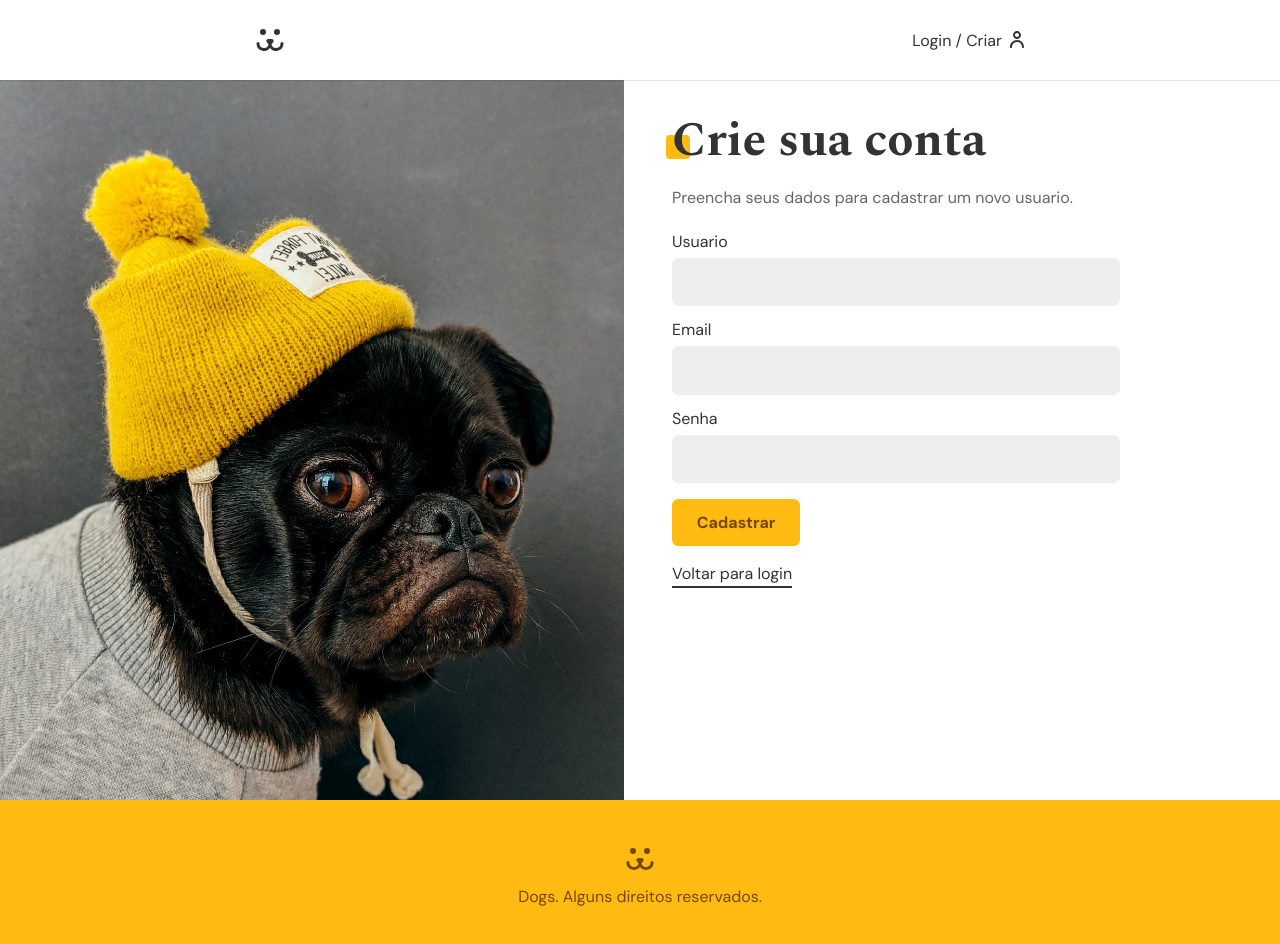
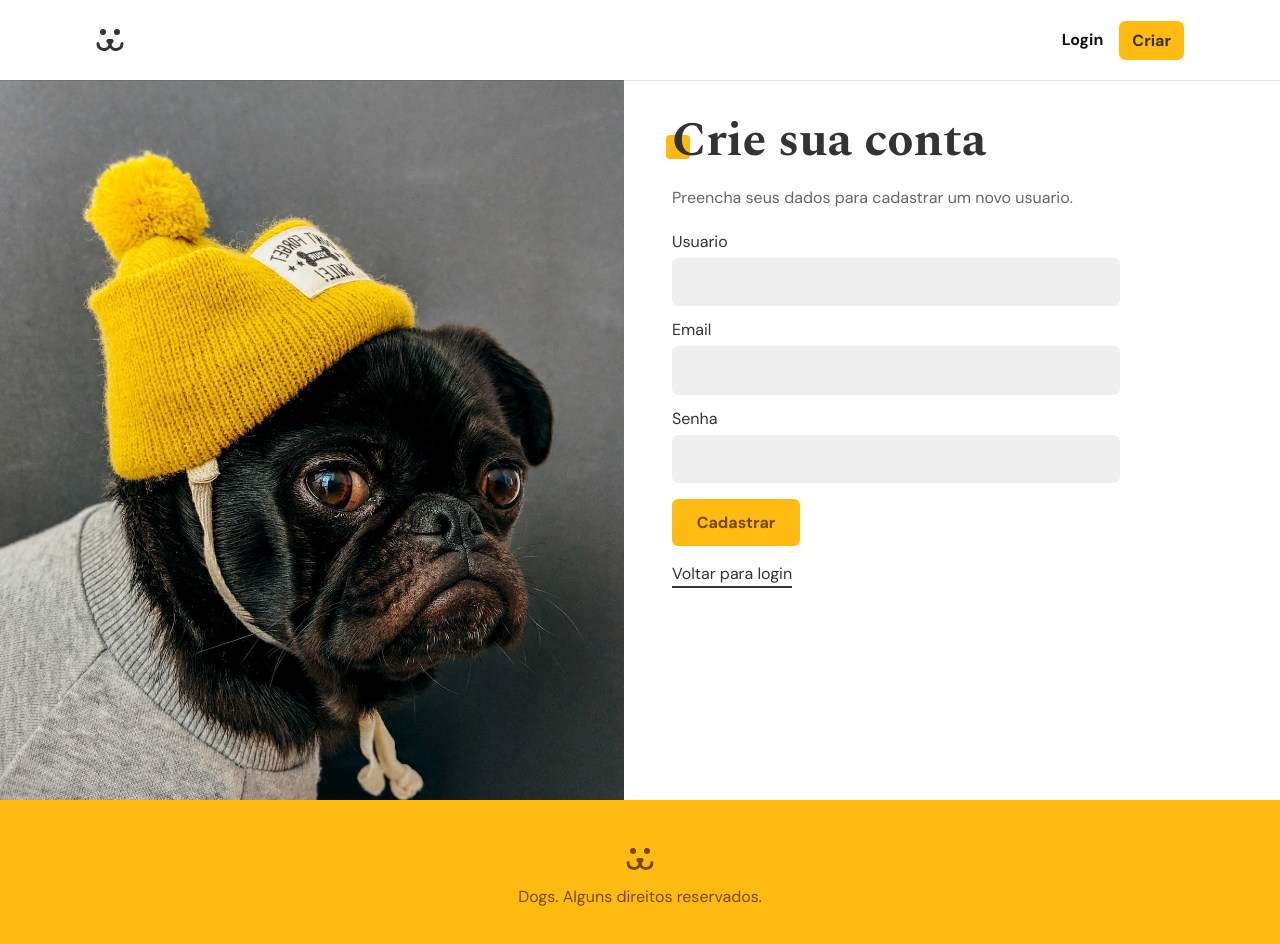
Before and after one commit to danielest-web/Dogs, a React (Vite) app: page /login/criar in a window 1280 px wide. Shown: the top 944 px of the page. Built offline with nearby package versions, Linux system fonts and the light colour scheme.

Commit message:
configurando pagina de cadastro

```diff
--- a/src/Components/Header.jsx
+++ b/src/Components/Header.jsx
@@ -15,7 +15,7 @@ const Header = () => {
         </Link>
         {data ? (
           <div className={styles.user}>
-            <Link className={styles.login} to="/conta">
+            <Link className={`${styles.login} ${styles.account}`} to="/conta">
               {data.nome}
             </Link>
             <button type="button" onClick={userLogout} className={styles.button}>
@@ -23,9 +23,14 @@ const Header = () => {
             </button>
           </div>
         ) : (
-          <Link className={styles.login} to="/login">
-            Login / Criar
-          </Link>
+          <div className={styles.auth}>
+            <Link className={styles.login} to="/login">
+              Login
+            </Link>
+            <Link className={styles.create} to="/login/criar">
+              Criar
+            </Link>
+          </div>
         )}
       </nav>
     </header>
--- a/src/Components/Header.module.css
+++ b/src/Components/Header.module.css
@@ -9,6 +9,7 @@
 }
 
 .nav {
+  max-width: 70rem;
   height: 4rem;
   display: flex;
   justify-content: space-between;
@@ -27,21 +28,74 @@
   align-items: center;
 }
 
-.login::after {
+.account::before {
   content: '';
   display: inline-block;
   width: 14px;
   height: 17px;
   background: url('../Assets/usuario.svg') no-repeat center center;
-  margin-left: 0.5rem;
+  margin-right: 0.5rem;
   position: relative;
   top: -1px;
+}
+
+.auth {
+  display: flex;
+  align-items: center;
+  gap: 1rem;
+}
+
+.create {
+  color: #333;
+  font-weight: 700;
+  padding: 0.5rem 0.75rem;
+  border: 1px solid #ccc;
+  border-radius: 0.4rem;
+  background: #fff;
+  transition: 0.2s;
+}
+
+.auth .login {
+  color: #111;
+  font-weight: 700;
+  line-height: 1.5rem;
+  position: relative;
+}
+
+.auth .login::after {
+  content: "";
+  display: block;
+  width: 100%;
+  height: 2px;
+  background: #fb1;
+  bottom: -0.25rem;
+  left: 0;
+  opacity: 0;
+  position: absolute;
+  transition: 0.2s;
+}
+
+.auth .login:hover::after,
+.auth .login:focus::after {
+  opacity: 1;
+}
+
+.create {
+  border-color: #fb1;
+  background: #fb1;
+}
+
+.create:hover,
+.create:focus {
+  outline: none;
+  border-color: #fb1;
+  box-shadow: 0 0 0 3px #fea;
 }
 
 .user {
   display: flex;
   align-items: center;
-  gap: 0.75rem;
+  gap: 1.5rem;
 }
 
 .button {
--- a/src/Components/Login/LoginCreate.jsx
+++ b/src/Components/Login/LoginCreate.jsx
@@ -2,31 +2,61 @@ import React from 'react';
 import { Link } from 'react-router-dom';
 import Input from '../Forms/Input';
 import Button from '../Forms/Button';
+import Error from '../Helper/Error';
 import useForm from '../../Hooks/userForm';
 import styles from './LoginCreate.module.css';
 import { USER_POST } from '../../api';
+import { UserContext } from '../../UserContext';
 
 const LoginCreate = () => {
   const username = useForm();
   const email = useForm('email');
   const password = useForm('password');
   const [success, setSuccess] = React.useState(false);
+  const [error, setError] = React.useState(null);
+  const [creating, setCreating] = React.useState(false);
+  const { userLogin } = React.useContext(UserContext);
 
- async function handleSubmit(event) {
+  async function handleSubmit(event) {
     event.preventDefault();
-    const {url, options} = USER_POST(
-      {
-        username: username.value,
-        email: email.value,
-        password: password.value,
-      }
-    );
-    const response = await fetch(url, options);
 
     const isFormValid =
       username.validate() && email.validate() && password.validate();
 
-    setSuccess(isFormValid);
+    if (!isFormValid) return;
+
+    try {
+      setError(null);
+      setSuccess(false);
+      setCreating(true);
+
+      const { url, options } = USER_POST({
+        username: username.value,
+        email: email.value,
+        password: password.value,
+      });
+
+      const response = await fetch(url, options);
+      const json = await response.json();
+
+      if (!response.ok) {
+        throw new Error(json.message || 'Nao foi possivel criar a conta.');
+      }
+
+      const logged = await userLogin(username.value, password.value);
+
+      if (!logged) {
+        throw new Error(
+          'Conta criada, mas nao foi possivel fazer login automatico.',
+        );
+      }
+
+      setSuccess(true);
+    } catch (err) {
+      setError(err.message);
+    } finally {
+      setCreating(false);
+    }
   }
 
   return (
@@ -66,7 +96,12 @@ const LoginCreate = () => {
         {success ? (
           <p className={styles.success}>Formulario validado com sucesso.</p>
         ) : null}
-        <Button>Cadastrar</Button>
+        <Error error={error} />
+        {creating ? (
+          <Button disabled>Cadastrando...</Button>
+        ) : (
+          <Button>Cadastrar</Button>
+        )}
       </form>
       <Link className={styles.back} to="/login">
         Voltar para login
```
